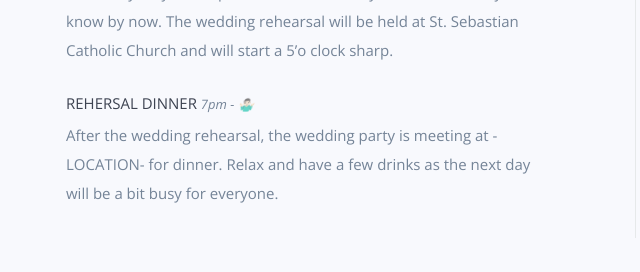
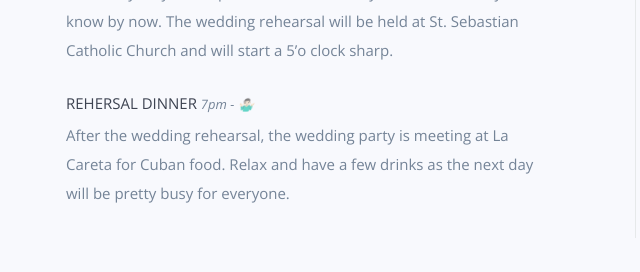
Before and after one commit to Haley-and-julian/Haley-and-julian, a website: page index.html in a window 1280 px wide. Shown: the part 1780-2052 px from the top of the page, 4-644 px from the left. Drawn offline with nearby package versions, Linux system fonts and the light colour scheme; some packages are replaced by stand-ins of ours; a script that the page names is missing; files whose address does not match are found by name.

Commit message:
Update index.html

```diff
--- a/index.html
+++ b/index.html
@@ -145,7 +145,7 @@
                 </div>
                 <div class="wp5">
                     <h5>Rehersal Dinner <span class="time">7PM - 🤷🏻‍♂️</span></h5>
-                    <p>After the wedding rehearsal, the wedding party is meeting at -LOCATION- for dinner. Relax and have a few drinks as the next day will be a bit busy for everyone.</p>
+                    <p>After the wedding rehearsal, the wedding party is meeting at La Careta for Cuban food. Relax and have a few drinks as the next day will be pretty busy for everyone.</p>
                 </div>
             </div>
             <div class="col-md-6 col-sm-12 col-xs-12 rightcol">
```
